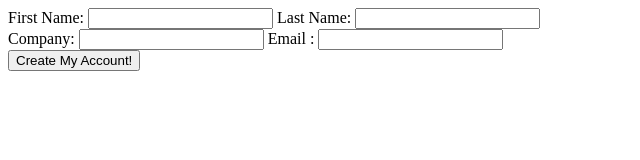
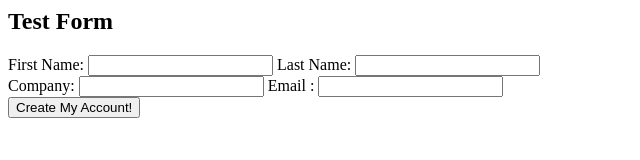
Before and after one commit to walkergary010/SignupProto, a website: page index.htm in a window 1280 px wide. Shown: the whole page, without its empty margins (0-640 px from the left). Drawn offline with Linux system fonts and the light colour scheme.

Commit message:
Update index.htm
Added Heading

```diff
--- a/index.htm
+++ b/index.htm
@@ -1,6 +1,6 @@
 <html>
    <body>
-
+	   <h2> Test Form </h2>
       <form action = "http://127.0.0.1:8000/process_post" method = "POST">
          First Name: <input type = "text" name = "first_name">
 	 Last Name: <input type = "text" name = "last_name"> <br>
```
